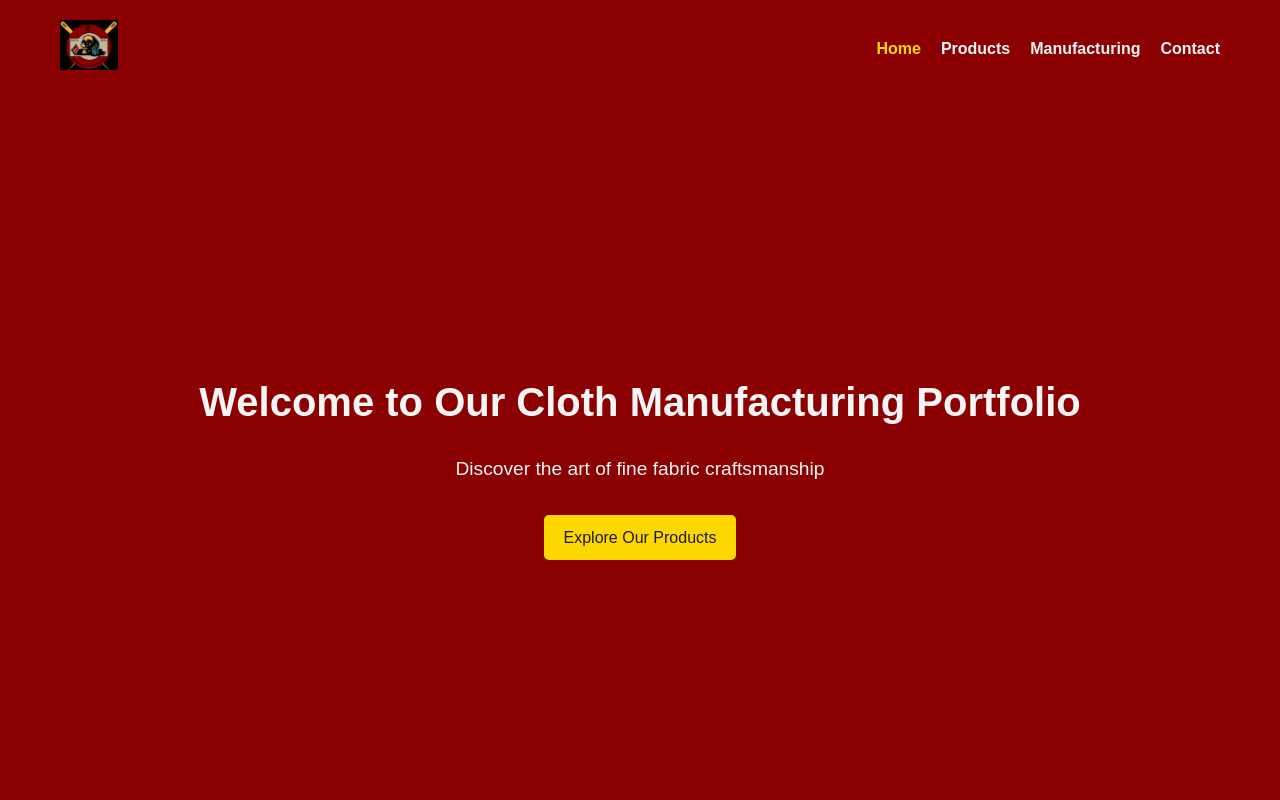
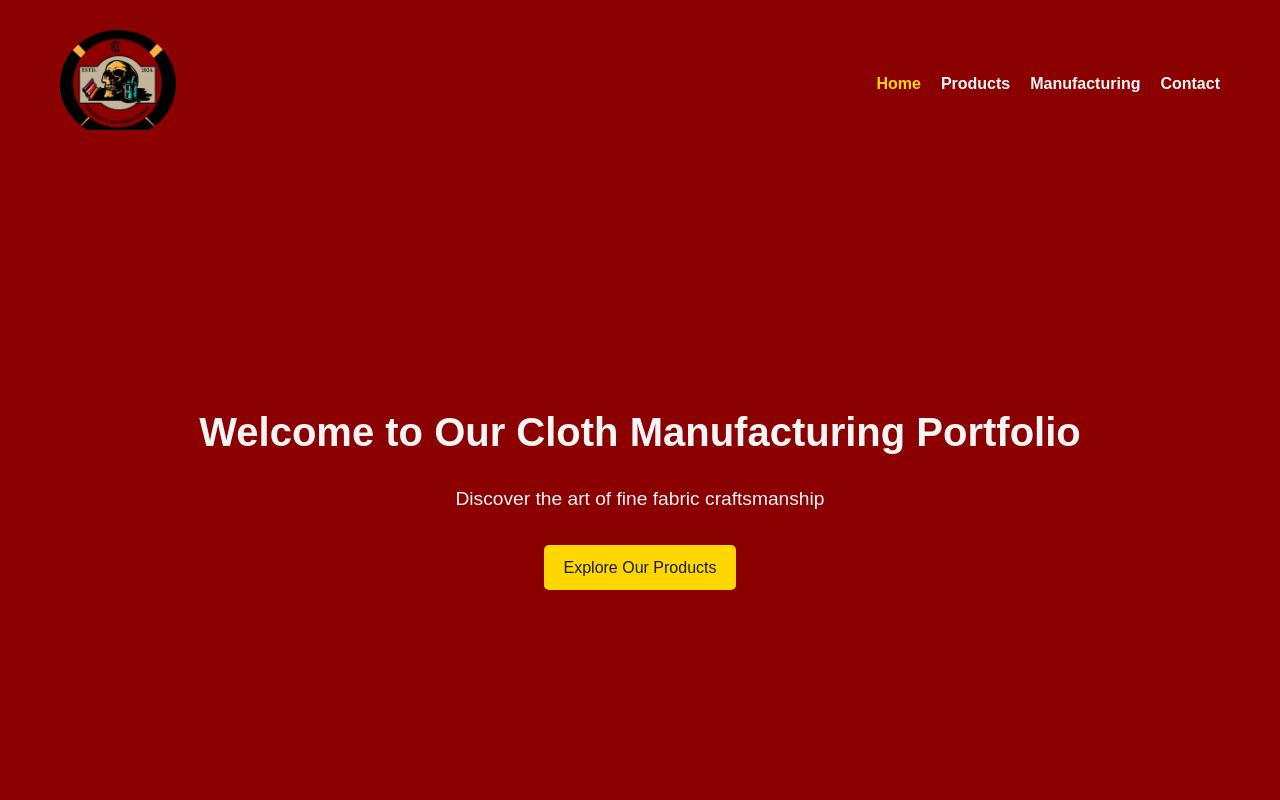
Before and after one commit to unikalnix/kaif-website-vercel, a plain HTML site: page index.html in a window 1280 px wide. Shown: the top 800 px of the page. Drawn offline with Linux system fonts and the light colour scheme.

Commit message:
"Updated index.html and styles.css: added navbar class, modified logo styles, changed margin values, and added selection styling."

```diff
--- a/index.html
+++ b/index.html
@@ -9,7 +9,7 @@
 </head>
 <body>
     <header>
-        <div class="container">
+        <div class="container navbar">
             <div class="logo">
                 <img src="image.png" alt="Company Logo">
             </div>
@@ -21,6 +21,7 @@
                     <li><a href="contact.html">Contact</a></li>
                 </ul>
             </nav>
+            <!-- <span onclick="document.querySelector('.navbar').style.height = '100vh'" style="text-align: center;">arrow down</span> -->
         </div>
     </header>
 
--- a/styles.css
+++ b/styles.css
@@ -6,6 +6,11 @@
   --color-text: #f5f5f5; /* Light text color for contrast */
   --color-text-muted: #a9a9a9; /* Muted text color */
   --color-border: #4a4a4a; /* Subtle border color */
+}
+
+::selection{
+  background-color: #C3B59B;
+  color: #8B0000;
 }
 
 /* Scrollbar styling for WebKit browsers (Chrome, Safari, Edge) */
@@ -66,7 +71,7 @@ body {
 }
 
 .mt-80 {
-  margin-top: 80px;
+  margin-top: 140px;
 }
 
 /* Header Styles */
@@ -84,8 +89,14 @@ header .container {
   align-items: center;
 }
 
+.logo{
+  margin: 10px 0;
+  border-radius: 100%;
+  overflow: hidden;
+}
+
 .logo img {
-  height: 50px;
+  height: 100px;
 }
 
 nav ul {
@@ -251,7 +262,7 @@ nav ul li a.active {
   text-align: center;
   color: var(--color-secondary);
   margin-bottom: 30px;
-  margin-top: 50px;
+  margin-top: 140px;
 }
 
 .search-filter {
@@ -288,7 +299,7 @@ nav ul li a.active {
   text-align: center;
   color: var(--color-secondary);
   margin-bottom: 30px;
-  margin-top: 50px;
+  margin-top: 130px;
 }
 
 .process-steps {
@@ -365,7 +376,7 @@ nav ul li a.active {
   text-align: center;
   color: var(--color-secondary);
   margin-bottom: 30px;
-  margin-top: 50px;
+  margin-top: 130px;
 }
 
 .contact-content {
@@ -442,11 +453,13 @@ nav ul li a.active {
 
 /* CTA Section */
 #cta {
+  max-width: 100%;
   background-color: var(--color-primary);
   color: var(--color-text);
   text-align: center;
   padding: 50px 0;
   margin: 20px 10px 30px;
+
 }
 
 #cta h2 {
```
